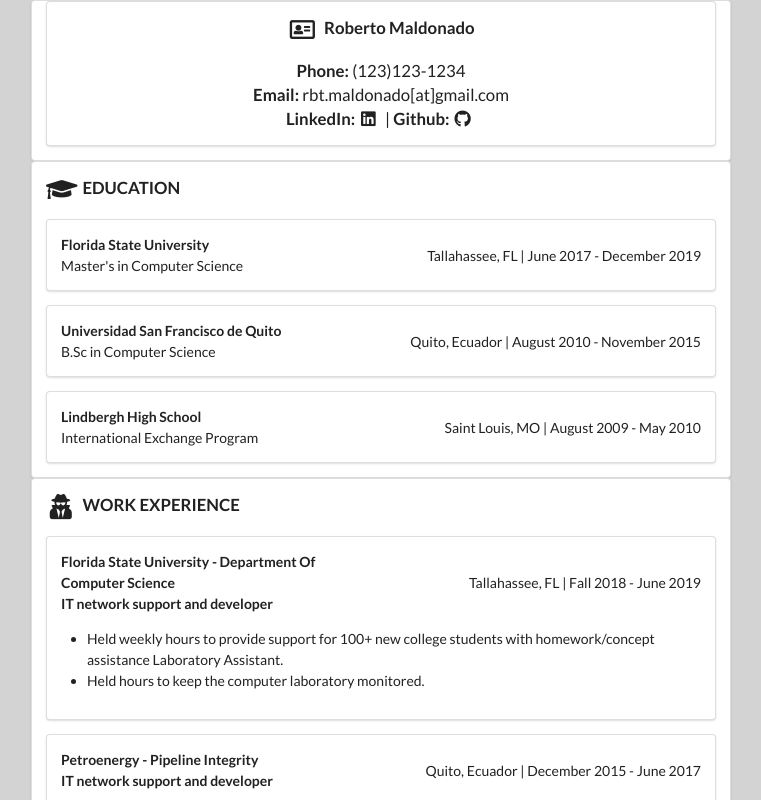
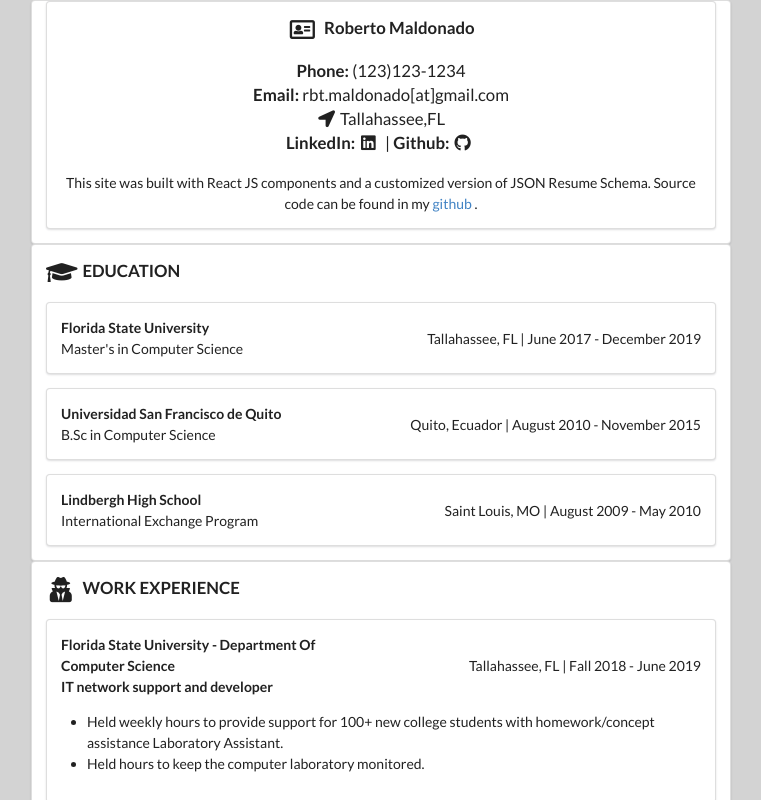
Before and after one commit to robertomaldonado/MaldonadoResume, a React (Create React App) app: page / in a window 1280 px wide. Shown: the top 800 px of the page, without its empty margins (259-1020 px from the left). Built offline with nearby package versions, Linux system fonts and the light colour scheme.

Commit message:
Visual changes

```diff
--- a/src/about/AboutSection.js
+++ b/src/about/AboutSection.js
@@ -12,6 +12,7 @@
                     email = {detail_items.email}
                     github={detail_items.github}
                     linkedin={detail_items.linkedin}
+                    location={detail_items.location}
                 />
         );
     }
--- a/src/about/Detail.js
+++ b/src/about/Detail.js
@@ -1,7 +1,7 @@
 import React from "react";
 import '../App.css';
 
-const Detail = ({name,phone,email}) => {
+const Detail = ({name,phone,email,location}) => {
     return(
         <div className='ui text container'>
             <div className="ui text segment">
@@ -17,11 +17,15 @@
                     </b> {phone} <br />
                 <b>Email:
                     </b> {email} <br />
+                <i className="location arrow icon"></i>
+                    {location.city},{location.region} <br />
                 <b>LinkedIn: </b>
                     <i className="linkedin icon"></i> |
                 <b> Github: </b>
                     <i className="github icon"></i> <br />
                 </p>
+                This site was built with React JS components and a customized version of JSON Resume Schema.
+                Source code can be found in my <a href="./" > github </a>.
             </div>
         </div>
         </div>
--- a/src/index.js
+++ b/src/index.js
@@ -18,7 +18,7 @@
             "postalCode": "FL 32301",
             "city": "Tallahassee",
             "countryCode": "US",
-            "region": "East Coast"
+            "region": "FL"
           },
           "profiles": [{
             "network": "Github",
```
